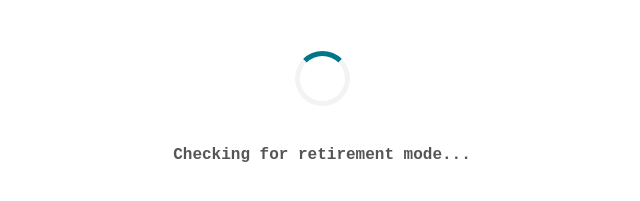
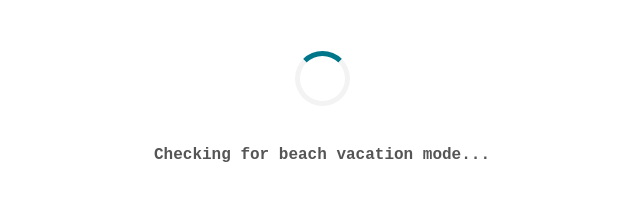
Before and after one commit to sgulleyag/Congrats-Bob, a plain HTML site: page index.html in a window 1280 px wide. Shown: the part 383-584 px from the top of the page, without its empty margins (318-958 px from the left). Drawn offline with Linux system fonts and the light colour scheme.

Commit message:
index.html

```diff
--- a/index.html
+++ b/index.html
@@ -44,10 +44,10 @@
 
     <script>
         var stages = [
-            "Checking for retirement mode...",
+            "Checking for beach vacation mode...",
             "Declining all meeting invites...",
             "Forwarding EZ-TRAC alerts...",
-            "Optimizing Unlimited PTO...",
+            "Optimizing unlimited PTO...",
             "Welcome Home, Bob Miller"
         ];
         var i = 0;
```
